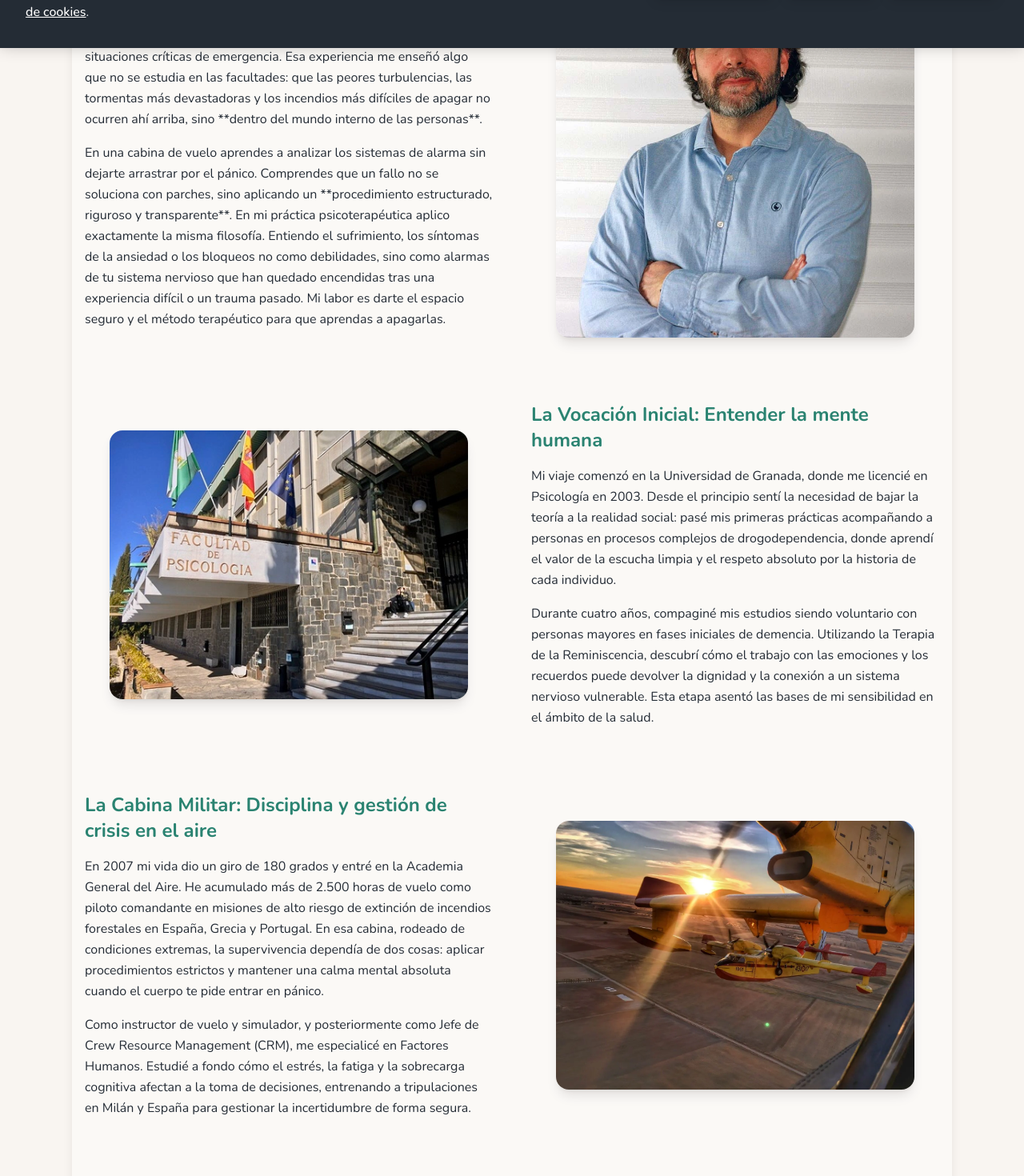
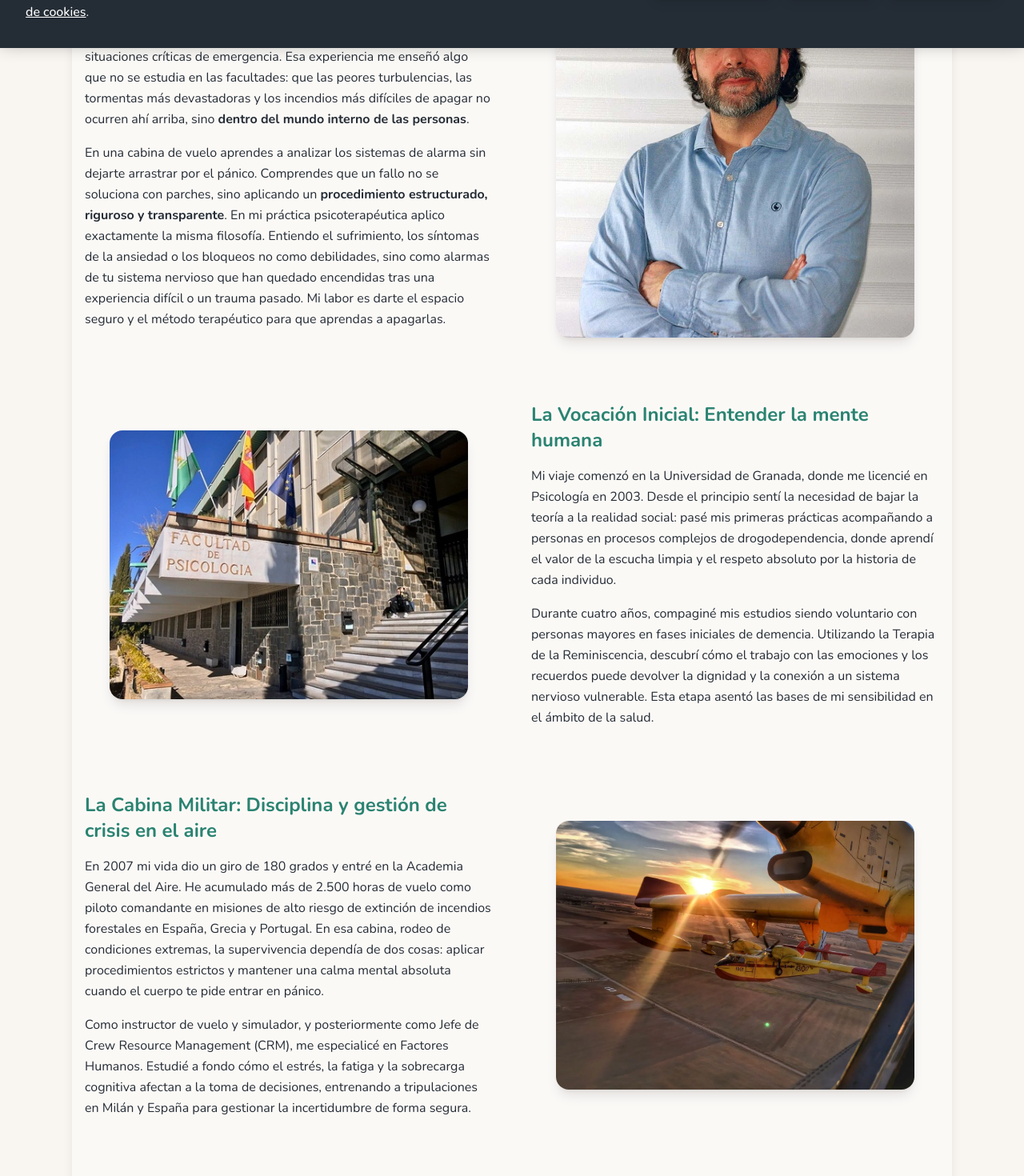
Before and after one commit to psicopiloto/psicopilotopage1, a Next.js app: page /sobre-mi in a window 1280 px wide. Shown: the part 740-2210 px from the top of the page at 80% size. Built offline with nearby package versions, Linux system fonts and the light colour scheme.

Commit message:
Update sobre-mi.js

```diff
--- a/pages/sobre-mi.js
+++ b/pages/sobre-mi.js
@@ -9,7 +9,7 @@ import Image from "next/image";
 import clsx from 'clsx';
 
 export default function SobreMi() {
-  // ✨ TRAYECTORIA REESCRITA: Narrativa humana, empática y de alta autoridad sanitaria (Sin el término "clínico")
+  // ✨ TRAYECTORIA REESCRITA: Narrativa humana, empática y de alta autoridad sanitaria
   const fasesTrayectoria = [
     {
       title: "La Vocación Inicial: Entender la mente humana",
@@ -25,7 +25,7 @@ export default function SobreMi() {
       img: "/sobre4.webp",
       alt: "Piloto comandante militar acumulando experiencia en gestión de crisis y factores humanos",
       content: [
-        "En 2007 mi vida dio un giro de 180 grados y entré en la Academia General del Aire. He acumulado más de 2.500 horas de vuelo como piloto comandante en misiones de alto riesgo de extinción de incendios forestales en España, Grecia y Portugal. En esa cabina, rodeado de condiciones extremas, la supervivencia dependía de dos cosas: aplicar procedimientos estrictos y mantener una calma mental absoluta cuando el cuerpo te pide entrar en pánico.",
+        "En 2007 mi vida dio un giro de 180 grados y entré en la Academia General del Aire. He acumulado más de 2.500 horas de vuelo como piloto comandante en misiones de alto riesgo de extinción de incendios forestales en España, Grecia y Portugal. En esa cabina, rodeo de condiciones extremas, la supervivencia dependía de dos cosas: aplicar procedimientos estrictos y mantener una calma mental absoluta cuando el cuerpo te pide entrar en pánico.",
         "Como instructor de vuelo y simulador, y posteriormente como Jefe de Crew Resource Management (CRM), me especialicé en Factores Humanos. Estudié a fondo cómo el estrés, la fatiga y la sobrecarga cognitiva afectan a la toma de decisiones, entrenando a tripulaciones en Milán y España para gestionar la incertidumbre de forma segura.",
       ],
     },
@@ -51,7 +51,6 @@ export default function SobreMi() {
 
   return (
     <div className="min-h-screen flex flex-col font-sans bg-psicopiloto-sand-50 text-psicopiloto-gray-700 relative">
-      {/* 🚀 SEO INTEGRADO Y SEGURO: Ajustado a tu titulación oficial obligatoria */}
       <NextSeo
         title="Sobre Mí | Jose Carlos Rguez. Retamar"
         description="Conoce a Jose Carlos Rguez. Retamar, Psicólogo con Habilitación Sanitaria y ex-piloto comandante militar. Especializado en terapia integradora, trauma y reprocesamiento EMDR en Granada."
@@ -75,15 +74,17 @@ export default function SobreMi() {
       <main className="flex-grow py-16 relative z-10">
         <div className="container mx-auto px-6 max-w-5xl leading-relaxed bg-white/40 p-8 rounded-2xl shadow-lg">
 
-          {/* INTRODUCCIÓN DE IMPACTO (CORREGIDA SIN EL TÉRMINO CLÍNICO) */}
+          {/* INTRODUCCIÓN DE IMPACTO (CORREGIDA CON STRONG) */}
           <section className="mb-20 grid md:grid-cols-2 gap-12 items-center">
             <div>
               <h2 className="text-2xl font-bold mb-4 text-psicopiloto-blue-600">¿Por qué un piloto militar decide bajar a la tierra a escuchar el dolor humano?</h2>
+              {/* 🚀 CORRECCIÓN: Eliminados asteriscos y cambiado por etiqueta strong */}
               <p className="text-psicopiloto-gray-700 text-base leading-relaxed">
-                Mi nombre es <strong>Jose Carlos Rguez. Retamar</strong>. Durante casi dos décadas operé en entornos de alta exigencia, gobernando aviones en situaciones críticas de emergencia. Esa experiencia me enseñó algo que no se estudia en las facultades: que las peores turbulencias, las tormentas más devastadoras y los incendios más difíciles de apagar no ocurren ahí arriba, sino **dentro del mundo interno de las personas**.
+                Mi nombre es <strong>Jose Carlos Rguez. Retamar</strong>. Durante casi dos décadas operé en entornos de alta exigencia, gobernando aviones en situaciones críticas de emergencia. Esa experiencia me enseñó algo que no se estudia en las facultades: que las peores turbulencias, las tormentas más devastadoras y los incendios más difíciles de apagar no ocurren ahí arriba, sino <strong>dentro del mundo interno de las personas</strong>.
               </p>
+              {/* 🚀 CORRECCIÓN: Eliminados asteriscos y cambiado por etiqueta strong */}
               <p className="text-psicopiloto-gray-700 text-base leading-relaxed mt-4">
-                En una cabina de vuelo aprendes a analizar los sistemas de alarma sin dejarte arrastrar por el pánico. Comprendes que un fallo no se soluciona con parches, sino aplicando un **procedimiento estructurado, riguroso y transparente**. En mi práctica psicoterapéutica aplico exactamente la misma filosofía. Entiendo el sufrimiento, los síntomas de la ansiedad o los bloqueos no como debilidades, sino como alarmas de tu sistema nervioso que han quedado encendidas tras una experiencia difícil o un trauma pasado. Mi labor es darte el espacio seguro y el método terapéutico para que aprendas a apagarlas.
+                En una cabina de vuelo aprendes a analizar los sistemas de alarma sin dejarte arrastrar por el pánico. Comprendes que un fallo no se soluciona con parches, sino aplicando un <strong>procedimiento estructurado, riguroso y transparente</strong>. En mi práctica psicoterapéutica aplico exactamente la misma filosofía. Entiendo el sufrimiento, los síntomas de la ansiedad o los bloqueos no como debilidades, sino como alarmas de tu sistema nervioso que han quedado encendidas tras una experiencia difícil o un trauma pasado. Mi labor es darte el espacio seguro y el método terapéutico para que aprendas a apagarlas.
               </p>
             </div>
             <div className="flex justify-center">
@@ -141,16 +142,18 @@ export default function SobreMi() {
             </section>
           ))}
 
-          {/* SECCIÓN DE ENFOQUE TERAPÉUTICO (CORREGIDA SIN EL TÉRMINO CLÍNICO) */}
+          {/* SECCIÓN DE ENFOQUE TERAPÉUTICO (CORREGIDA CON STRONG) */}
           <section className="mb-20" aria-labelledby="hoy-psicopiloto-title">
             <h2 id="hoy-psicopiloto-title" className="text-2xl font-bold mb-4 text-psicopiloto-blue-600">
               Mi Compromiso en Consulta
             </h2>
+            {/* 🚀 CORRECCIÓN: Eliminados asteriscos y cambiado por etiqueta strong */}
             <p className="text-psicopiloto-gray-700 text-base leading-relaxed">
-              En la consulta de <strong>Psicopiloto</strong> no vas a encontrar teorías abstractas ni consejos motivacionales genéricos. Trabajo desde un **enfoque terapéutico integrador y riguroso**, lo que significa que pongo a tu disposición las mejores herramientas de la psicología científica adaptadas estrictamente a tu ritmo y a tu historia de desarrollo.
+              En la consulta de <strong>Psicopiloto</strong> no vas a encontrar teorías abstractas ni consejos motivacionales genéricos. Trabajo desde un <strong>enfoque terapéutico integrador y riguroso</strong>, lo que significa que pongo a tu disposición las mejores herramientas de la psicología científica adaptadas estrictamente a tu ritmo y a tu historia de desarrollo.
             </p>
+            {/* 🚀 CORRECCIÓN: Eliminados asteriscos y cambiado por etiqueta strong */}
             <p className="text-psicopiloto-gray-700 text-base leading-relaxed mt-4">
-              Mi formación y mi práctica diaria se centran en el abordaje del trauma psicológico y la reparación de los estilos de apego disfuncionales. Para conseguirlo, utilizo de forma preferente el protocolo oficial de **Reprocesamiento EMDR**, una herramienta neurobiológica de alta eficacia que permite al cerebro asimilar y vaciar la carga emocional de los recuerdos dolorosos. Si en la cabina de un avión entrenábamos de forma metódica para reaccionar ante lo inesperado, en psicoterapia te ofrezco esa misma **estructura, predictibilidad y seguridad** para que dejes de vivir a la defensiva, desactives la ansiedad crónica y recuperes, por fin, el mando absoluto de tu vida.
+              Mi formación y mi práctica diaria se centran en el abordaje del trauma psicológico y la reparación de los estilos de apego disfuncionales. Para conseguirlo, utilizo de forma preferente el protocolo oficial de **Reprocesamiento EMDR**, una herramienta neurobiológica de alta eficacia que permite al cerebro asimilar y vaciar la carga emocional de los recuerdos dolorosos. Si en la cabina de un avión entrenábamos de forma metódica para reaccionar ante lo inesperado, en psicoterapia te ofrezco esa misma <strong>estructura, predictibilidad y seguridad</strong> para que dejes de vivir a la defensiva, desactives la ansiedad crónica y recuperes, por fin, el mando absoluto de tu vida.
             </p>
             <p className="text-psicopiloto-gray-700 text-base leading-relaxed mt-4 font-semibold text-psicopiloto-green-600">
               Porque todos merecemos volar con una base segura. También en nuestro camino personal.
```
